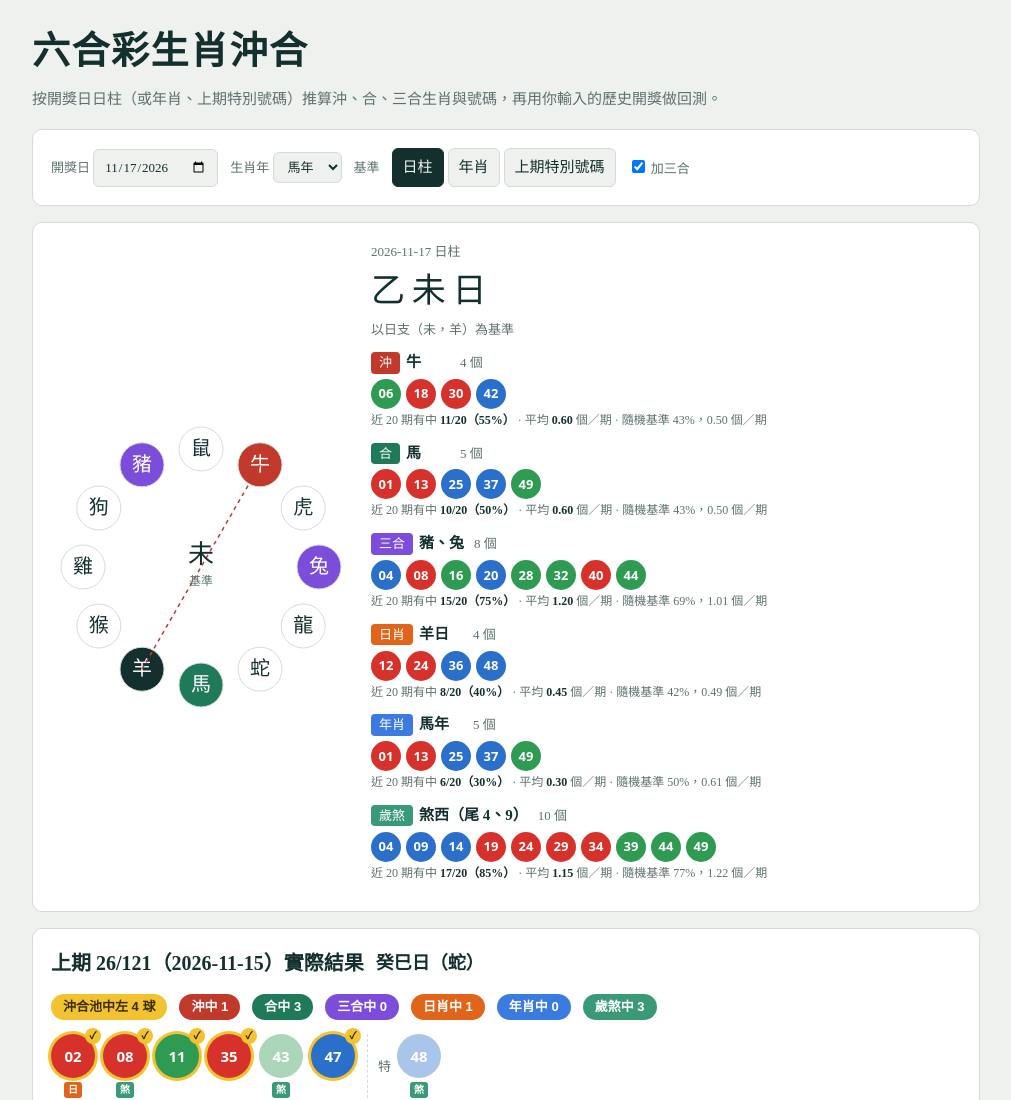
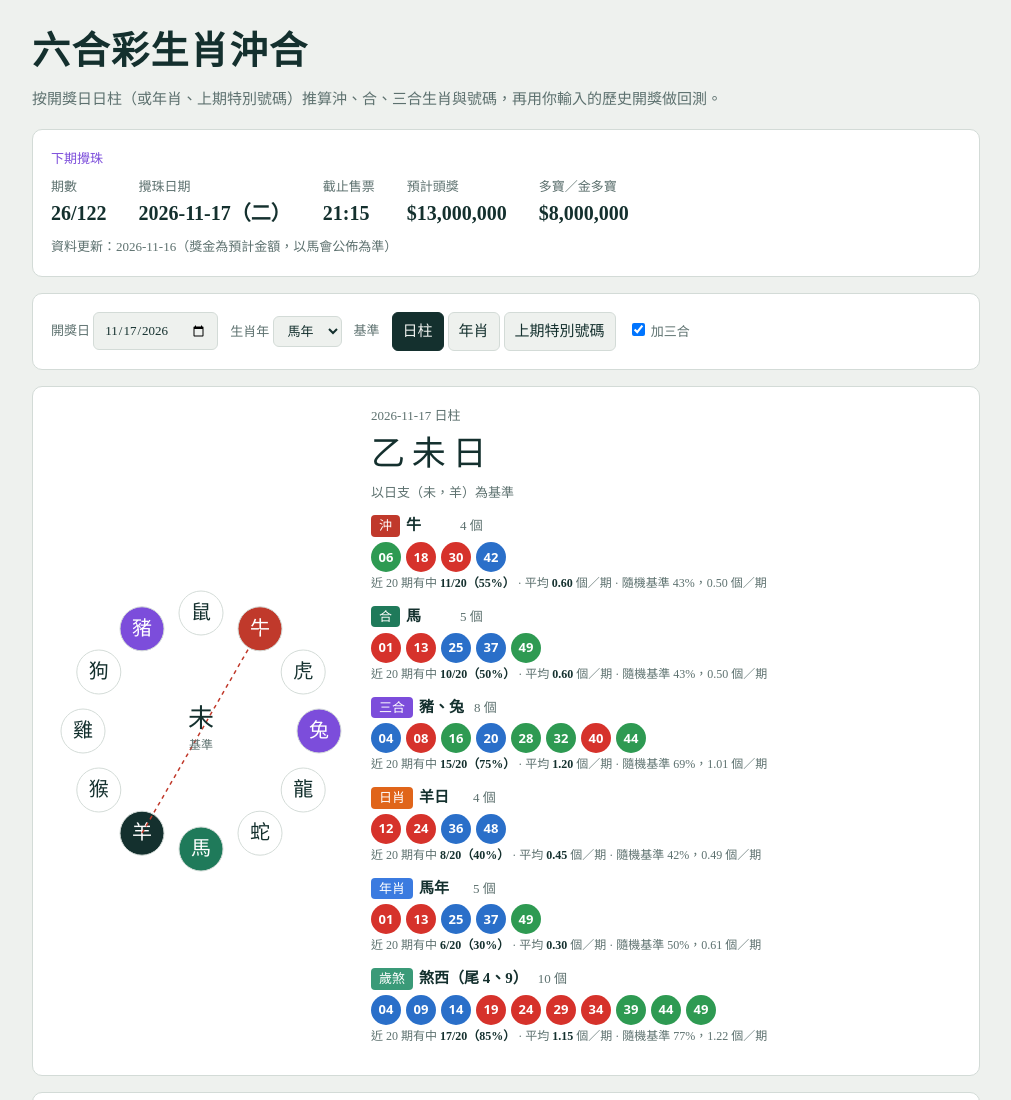
Before and after one commit to andyw1112/Mark6, a plain HTML site: page index.html in a window 1280 px wide. Shown: the top 1100 px of the page, without its empty margins (134-1145 px from the left). Drawn offline with Linux system fonts and the light colour scheme.

Commit message:
Add files via upload

```diff
--- a/index.html
+++ b/index.html
@@ -77,6 +77,7 @@ td .balls .n.L{width:34px;height:34px;font-size:13px}
 .tbl2{min-width:1340px}.tbl2 td.num{text-align:center;font-size:18px;font-weight:700}
 .pill{display:inline-block;background:#fbeeb8;color:#5b4300;border:1px solid #e8cf6a;border-radius:6px;padding:0 8px;font-weight:700}
 .pstat{font-size:12px;color:var(--mut);margin:2px 0 6px}.pstat strong{color:var(--ink)}
+.nx{display:flex;flex-wrap:wrap;gap:10px 32px;margin-top:6px}.nx div{display:flex;flex-direction:column}.nx strong{font-size:20px}
 .disc{font-size:12px;color:var(--mut);border-top:1px solid var(--ln);padding-top:14px;margin-top:24px}
 </style>
 </head>
@@ -84,6 +85,8 @@ td .balls .n.L{width:34px;height:34px;font-size:13px}
 <main class="wrap">
 <h1>六合彩生肖沖合</h1>
 <p class="sub">按開獎日日柱（或年肖、上期特別號碼）推算沖、合、三合生肖與號碼，再用你輸入的歷史開獎做回測。</p>
+
+<section class="card" id="nextcard" style="display:none"></section>
 
 <section class="card">
   <div class="row">
@@ -207,6 +210,13 @@ function render(){
   var g="";for(var n=1;n<=49;n++){var k=P.c.n.indexOf(n)>-1?"c":P.h.n.indexOf(n)>-1?"h":($("san").checked&&P.s.n.indexOf(n)>-1)?"s":"";
     g+='<div class="cell '+k+'"><span class="n '+col(n)+'">'+(n<10?"0"+n:n)+'</span>'+Z[mod(yearOf()-(n-1),12)]+'</div>'}
   $("g49").innerHTML=g;heroStats();backtest()}
+var NEXT={"issue": "26/122", "date": "2026-11-17", "cutoff": "21:15", "jackpot": 13000000, "snowball": 8000000, "snowballName": "多寶／金多寶", "updated": "2026-11-16"};
+function renderNext(n){
+  var el=$("nextcard");if(!n||!n.issue){el.style.display="none";return}
+  var d=n.date||"",wd=d?"（"+WD[new Date(+d.slice(0,4),+d.slice(5,7)-1,+d.slice(8)).getDay()]+"）":"";
+  var money=function(v){return v==null?"待更新":"$"+Number(v).toLocaleString("en-US")};
+  el.style.display="";
+  el.innerHTML='<div class="small" style="color:var(--san)">下期攪珠</div><div class="nx"><div><span class="small">期數</span><strong>'+n.issue+'</strong></div><div><span class="small">攪珠日期</span><strong>'+d+wd+'</strong></div><div><span class="small">截止售票</span><strong>'+(n.cutoff||"21:15")+'</strong></div><div><span class="small">預計頭獎</span><strong>'+money(n.jackpot)+'</strong></div>'+(n.snowball?'<div><span class="small">'+(n.snowballName||"多寶／金多寶")+'</span><strong>'+money(n.snowball)+'</strong></div>':'')+'</div>'+(n.updated?'<div class="small" style="margin-top:6px">資料更新：'+n.updated+'（獎金為預計金額，以馬會公佈為準）</div>':'')}
 function pad(n){return n<10?"0"+n:""+n}
 var WD="日一二三四五六";
 function shaOf(b){return [8,0,4].indexOf(b)>-1?{d:"南",t:[2,7]}:[5,9,1].indexOf(b)>-1?{d:"東",t:[3,8]}:[2,6,10].indexOf(b)>-1?{d:"北",t:[1,6]}:{d:"西",t:[4,9]}}
@@ -215,7 +225,7 @@ function zo(n){return Z[mod(yearOf()-(n-1),12)]}
 function parse(){
   var out=[],bad=0;
   $("data").value.split(/\n/).forEach(function(line){
-    if(!line.trim())return;
+    if(!line.trim()||/^\s*#/.test(line))return;
     var parts=line.split("|"),note=parts.slice(1).join("｜").trim();line=parts[0];
     var d=line.match(/(\d{4})[-\/](\d{1,2})[-\/](\d{1,2})/);
     var rest=line.replace(/\d{4}[-\/]\d{1,2}[-\/]\d{1,2}/,"").replace(/^\s*\d{2}\/\d{2,3}\s*[,，\s]/,"");
@@ -315,8 +325,8 @@ $("date").onchange=$("year").onchange=$("san").onchange=render;
 $("mode").onclick=function(e){var v=e.target.dataset.v;if(!v)return;mode=v;[].forEach.call(this.children,function(b){b.classList.toggle("on",b.dataset.v===v)});render()};
 $("win").onclick=function(e){var v=e.target.dataset.v;if(!v)return;win=+v;[].forEach.call(this.children,function(b){b.classList.toggle("on",b.dataset.v===v)});render()};
 $("run").onclick=function(){rows=parse();render()};
-$("data").value="26/121, 2026-11-15, 2 8 11 35 43 47, 48 | 頭獎無人中\n26/120, 2026-11-12, 20 24 33 37 42 46, 13\n26/119, 2026-11-10, 3 11 13 15 17 24, 19\n26/118, 2026-11-07, 11 14 17 21 22 29, 40\n26/117, 2026-11-05, 11 20 28 29 42 47, 46 | 特別大獎 $4,296萬\n26/116, 2026-10-31, 10 11 19 27 37 43, 8 | 萬聖節金多寶\n26/115, 2026-10-27, 2 4 18 21 24 47, 31\n26/114, 2026-10-24, 9 25 26 28 44 45, 20\n26/113, 2026-10-22, 4 11 12 16 38 48, 5\n26/112, 2026-10-20, 2 5 7 8 21 29, 31\n26/111, 2026-10-17, 3 13 27 29 30 40, 9 | 頭獎無人中\n26/110, 2026-10-15, 3 7 8 10 36 42, 20 | 頭獎無人中\n26/109, 2026-10-13, 3 5 9 17 21 26, 38 | 頭獎 $14,072,930\n26/108, 2026-10-10, 12 14 20 33 34 37, 31 | 頭獎無人中\n26/107, 2026-10-08, 18 19 24 31 40 44, 5 | 頭獎無人中\n26/106, 2026-10-06, 9 29 31 34 36 41, 28\n26/105, 2026-10-03, 8 23 29 31 34 43, 48 | 特別大獎 $3,414萬\n26/104, 2026-09-26, 4 28 31 44 47 48, 19 | 中秋金多寶｜頭獎無人中\n26/103, 2026-09-22, 2 34 35 43 45 46, 41 | 頭獎 $8,322,360\n26/102, 2026-09-19, 5 8 11 14 19 31, 21 | 頭獎 $12,493,490";rows=parse();render();
-fetch("draws.txt",{cache:"no-store"}).then(function(r){if(!r.ok)throw 0;return r.text()}).then(function(t){if(t.trim()){$("data").value=t.trim();rows=parse();render()}}).catch(function(){});
+$("data").value="26/121, 2026-11-15, 2 8 11 35 43 47, 48 | 頭獎無人中\n26/120, 2026-11-12, 20 24 33 37 42 46, 13\n26/119, 2026-11-10, 3 11 13 15 17 24, 19\n26/118, 2026-11-07, 11 14 17 21 22 29, 40\n26/117, 2026-11-05, 11 20 28 29 42 47, 46 | 特別大獎 $4,296萬\n26/116, 2026-10-31, 10 11 19 27 37 43, 8 | 萬聖節金多寶\n26/115, 2026-10-27, 2 4 18 21 24 47, 31\n26/114, 2026-10-24, 9 25 26 28 44 45, 20\n26/113, 2026-10-22, 4 11 12 16 38 48, 5\n26/112, 2026-10-20, 2 5 7 8 21 29, 31\n26/111, 2026-10-17, 3 13 27 29 30 40, 9 | 頭獎無人中\n26/110, 2026-10-15, 3 7 8 10 36 42, 20 | 頭獎無人中\n26/109, 2026-10-13, 3 5 9 17 21 26, 38 | 頭獎 $14,072,930\n26/108, 2026-10-10, 12 14 20 33 34 37, 31 | 頭獎無人中\n26/107, 2026-10-08, 18 19 24 31 40 44, 5 | 頭獎無人中\n26/106, 2026-10-06, 9 29 31 34 36 41, 28\n26/105, 2026-10-03, 8 23 29 31 34 43, 48 | 特別大獎 $3,414萬\n26/104, 2026-09-26, 4 28 31 44 47 48, 19 | 中秋金多寶｜頭獎無人中\n26/103, 2026-09-22, 2 34 35 43 45 46, 41 | 頭獎 $8,322,360\n26/102, 2026-09-19, 5 8 11 14 19 31, 21 | 頭獎 $12,493,490";rows=parse();renderNext(NEXT);if(NEXT.date>=nextDraw().slice(0,0)+new Date().toISOString().slice(0,10))$("date").value=NEXT.date;render();
+fetch("draws.txt",{cache:"no-store"}).then(function(r){if(!r.ok)throw 0;return r.text()}).then(function(t){if(t.trim()){$("data").value=t.trim();rows=parse();var m=t.match(/^#\s*next\s*(\{.*\})\s*$/m);if(m){try{var nx=JSON.parse(m[1]);renderNext(nx);if(nx.date)$("date").value=nx.date}catch(e){}}render()}}).catch(function(){});
 })();
 </script>
 </body>
```
